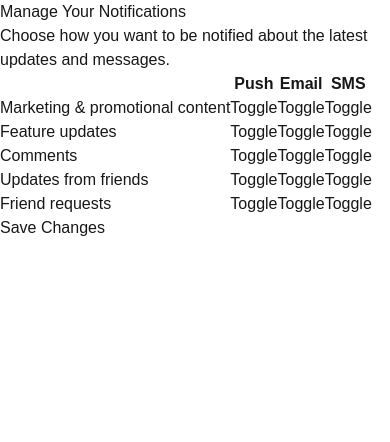
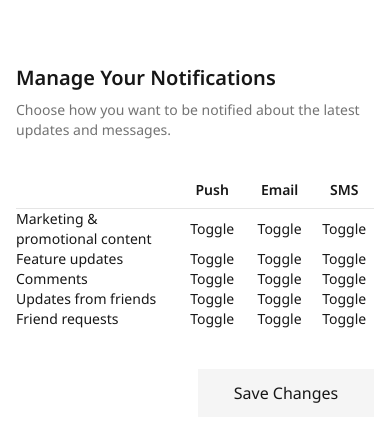
Before and after one commit to AbuBakr-S/notifications-settings-section, a Next.js app: page / in a window 390 px wide. Shown: the top 442 px of the page. Built offline with nearby package versions, Linux system fonts and the light colour scheme.

Commit message:
feat: add mobile design

```diff
--- a/app/page.tsx
+++ b/app/page.tsx
@@ -1,3 +1,11 @@
+import { Noto_Sans } from "next/font/google";
+
+const notoSans = Noto_Sans({
+  subsets: ["latin"],
+  weight: ["400", "600"],
+  variable: "--font-noto",
+});
+
 const NOTIFICATIONS = [
   { id: "marketing", label: "Marketing & promotional content" },
   { id: "features", label: "Feature updates" },
@@ -10,21 +18,22 @@ const CHANNELS = ["Push", "Email", "SMS"];
 
 export default function Home() {
   return (
-    <div>
+    <div className={`${notoSans.className} px-4 mt-16`}>
       <div>
-        <h1>Manage Your Notifications</h1>
-        <p>
+        <h1 className="text-xl font-semibold">Manage Your Notifications</h1>
+        <p className="text-sm font-normal text-neutral-500 mt-2">
           Choose how you want to be notified about the latest updates and
           messages.
         </p>
         <form>
-          <div>
-            <table>
+          <div className="mb-6">
+            <table className="mt-8 w-full text-sm">
               <thead>
                 <tr>
                   <th></th>
                   {CHANNELS.map((channel) => (
                     <th
+                      className="font-semibold px-3 py-2"
                       key={channel}
                     >
                       {channel}
@@ -34,11 +43,11 @@ export default function Home() {
               </thead>
               <tbody>
                 {NOTIFICATIONS.map(({ id, label }) => (
-                  <tr key={id}>
-                    <td>{label}</td>
+                  <tr key={id} className="first:border-t border-neutral-200">
+                    <td className="max-w-36">{label}</td>
                     {CHANNELS.map((channel) => (
                       // TODO: Replace with a Reusable Toggle Component
-                      <td key={channel}>
+                      <td key={channel} className="text-center">
                         Toggle
                       </td>
                     ))}
@@ -48,8 +57,9 @@ export default function Home() {
             </table>
           </div>
 
-          <div>
+          <div className="flex justify-end items-center h-[80px]">
             <button
+              className="w-[176px] h-[48px] bg-neutral-100"
               type="submit"
             >
               Save Changes
```
